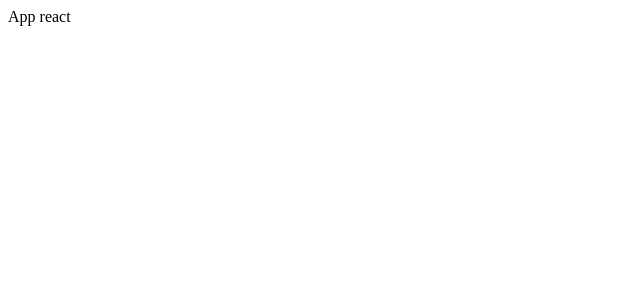
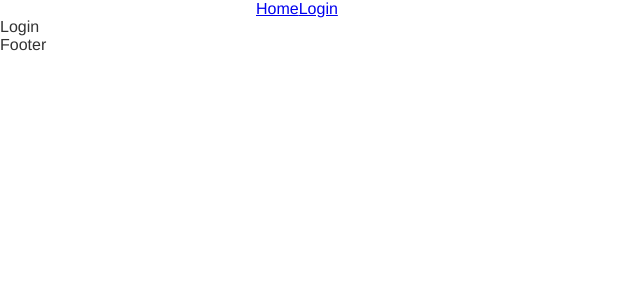
Before and after one commit to jessneri/dogstagram, a React (Create React App) app: page /login in a window 1280 px wide. Shown: the top 300 px of the page, without its empty margins (0-640 px from the left). Built offline with nearby package versions, Linux system fonts and the light colour scheme.

Commit message:
Feat: initial structure with components and Home container

```diff
--- /dev/null
+++ b/src/App.css
@@ -0,0 +1,45 @@
+* {
+  box-sizing: border-box;
+}
+
+body {
+  margin: 0px;
+  color: #333;
+  --type-first: Helvetica, Arial, sans-serif;
+  --type-second: "Spectral", Georgia;
+  font-family: var(--type-first);
+}
+
+h1,
+h2,
+h3,
+h4,
+p {
+  margin: 0px;
+}
+
+ul,
+li {
+  list-style: none;
+  padding: 0px;
+  margin: 0px;
+}
+
+img {
+  display: block;
+  max-width: 100%;
+}
+
+button,
+input {
+  display: block;
+  font-size: 1rem;
+  font-family: var(--type-first);
+  color: #333;
+}
+
+.container {
+  max-width: 50rem;
+  padding: 0 1rem;
+  margin: 0 auto;
+}
--- a/src/App.js
+++ b/src/App.js
@@ -1,5 +1,24 @@
+import React from "react";
+import Header from "./components/Header/Header";
+import Footer from "./components/Footer/Footer";
+import Login from "./components/Login/Login";
+import Home from "./containers/Home/Home";
+import { BrowserRouter, Routes, Route } from "react-router-dom";
+import "./App.css";
+
 function App() {
-  return <div className="App">App react</div>;
+  return (
+    <div className="App">
+      <BrowserRouter>
+        <Header />
+        <Routes>
+          <Route path="/" element={<Home />} />
+          <Route path="/login" element={<Login />} />
+        </Routes>
+        <Footer />
+      </BrowserRouter>
+    </div>
+  );
 }
 
 export default App;
--- /dev/null
+++ b/src/components/Footer/Footer.js
@@ -0,0 +1,6 @@
+import React from "react";
+import styles from "./Footer.module.css";
+
+export default function Footer() {
+  return <div className={styles.footer}>Footer</div>;
+}
--- /dev/null
+++ b/src/components/Header/Header.js
@@ -0,0 +1,14 @@
+import React from "react";
+import styles from "./Header.module.css";
+import { Link } from "react-router-dom";
+
+export default function Header() {
+  return (
+    <div className={styles.header}>
+      <nav className="container">
+        <Link to="/">Home</Link>
+        <Link to="/login">Login</Link>
+      </nav>
+    </div>
+  );
+}
--- /dev/null
+++ b/src/components/Login/Login.js
@@ -0,0 +1,5 @@
+import React from "react";
+
+export default function Login() {
+  return <div>Login</div>;
+}
--- /dev/null
+++ b/src/containers/Home/Home.js
@@ -0,0 +1,5 @@
+import React from "react";
+
+export default function Home() {
+  return <div>Home</div>;
+}
```
Also changed, not shown: src/components/Footer/Footer.module.css (added), src/components/Header/Header.module.css (added).
